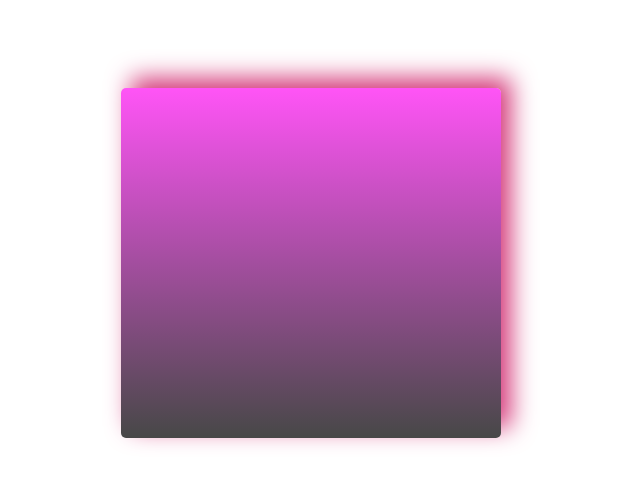
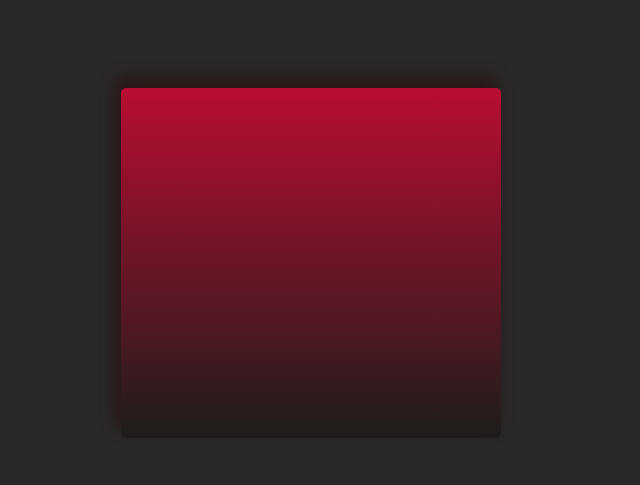
Before and after one commit to mohsin19295/CSS, a plain HTML site: page Heart/index.html in a window 1280 px wide. Shown: the part 137-622 px from the top of the page, without its empty margins (329-969 px from the left). Drawn offline with Linux system fonts and the light colour scheme.

Commit message:
css changed

```diff
--- a/Heart/style.css
+++ b/Heart/style.css
@@ -2,8 +2,12 @@
     box-sizing: border-box;
 }
 
+body{
+    background-color: #292829;
+}
+
 #container {
-    background: linear-gradient(rgba(255, 0, 242, 0.671), rgba(25, 26, 25, 0.801));
+    background: linear-gradient(rgba(255, 0, 55, 0.671), rgba(25, 26, 25, 0.801));
     width: 380px;
     height: 350px;
     position: absolute;
@@ -11,7 +15,7 @@
     left: 50%;
     transform: translate(-50%, -50%);
     border-radius: 5px;
-    box-shadow: 10px -10px 25px rgb(212, 56, 121);
+    box-shadow: -5px -10px 15px rgba(41, 19, 19, 0.87);
 }
 
 #center-box {
```
